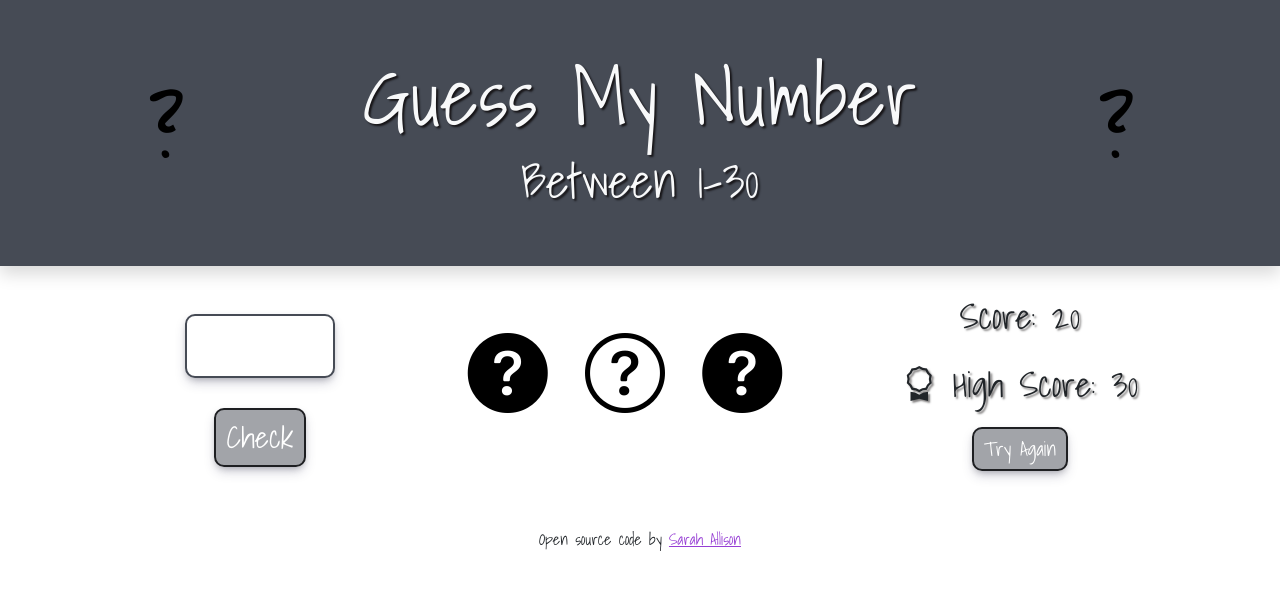
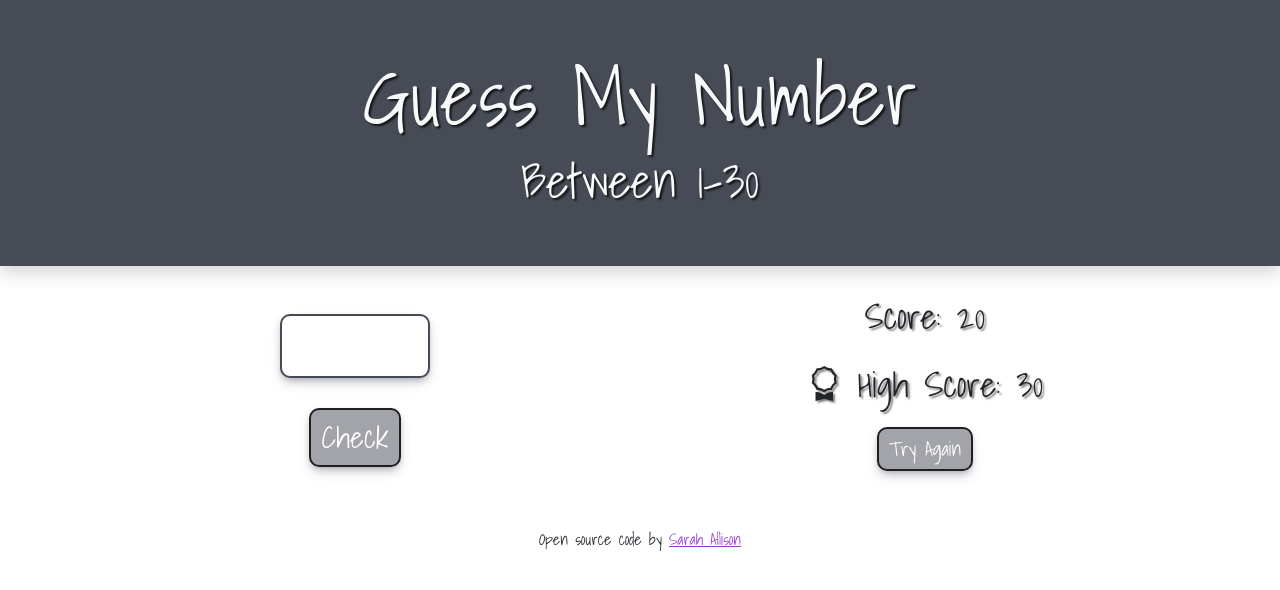
Before and after one commit to SarahAllison92/guess-my-number, a website: page index.html in a window 1280 px wide. Drawn offline with nearby package versions, Linux system fonts and the light colour scheme.

Commit message:
Removed parts of the HTML

```diff
--- a/index.html
+++ b/index.html
@@ -27,18 +27,8 @@
   <body>
     <div class="heading py-5 text-light shadow text-center">
       <div class="container">
-        <div class="row">
-          <div class="col-2 display-2">
-            <p class="q-mark">?</p>
-          </div>
-          <div class="col">
             <h1 class="display-1">Guess My Number</h1>
             <h2 class="display-5">Between 1-30</h2>
-          </div>
-          <div class="col-2 display-2">
-            <p class="q-mark">?</p>
-          </div>
-        </div>
       </div>
     </div>
 
@@ -49,17 +39,9 @@
           <button class="check-btn">Check</button>
         </div>
 
-        <div class="col mt-5">
-            <i class="bi bi-question-circle-fill q1"></i>
-            <i class="bi bi-question-circle q2"></i>
-            <i class="bi bi-question-circle-fill q3"></i>
-        </div>
 
         <div class="col mt-4">
-
-          <p class="score"></i> Score: 20 </p>
-
-
+          <p class="score">Score: 20 </p>
           <p class="high-score"><i class="bi bi-award"></i> High Score: 30</p>
           <button class="again-btn">Try Again</button>
         </div>
@@ -67,11 +49,7 @@
 
     <footer>Open source code by <a href="https://github.com/SarahAllison92" class="git-link">Sarah Allison</a></footer>
 
-    <script
-      src="https://cdn.jsdelivr.net/npm/bootstrap@5.3.0-alpha1/dist/js/bootstrap.bundle.min.js"
-      integrity="sha384-w76AqPfDkMBDXo30jS1Sgez6pr3x5MlQ1ZAGC+nuZB+EYdgRZgiwxhTBTkF7CXvN"
-      crossorigin="anonymous"
-    ></script>
-    <script src="/src/script.js"></script>
+
+    <script src="src/script.js"></script>
   </body>
 </html>
```
